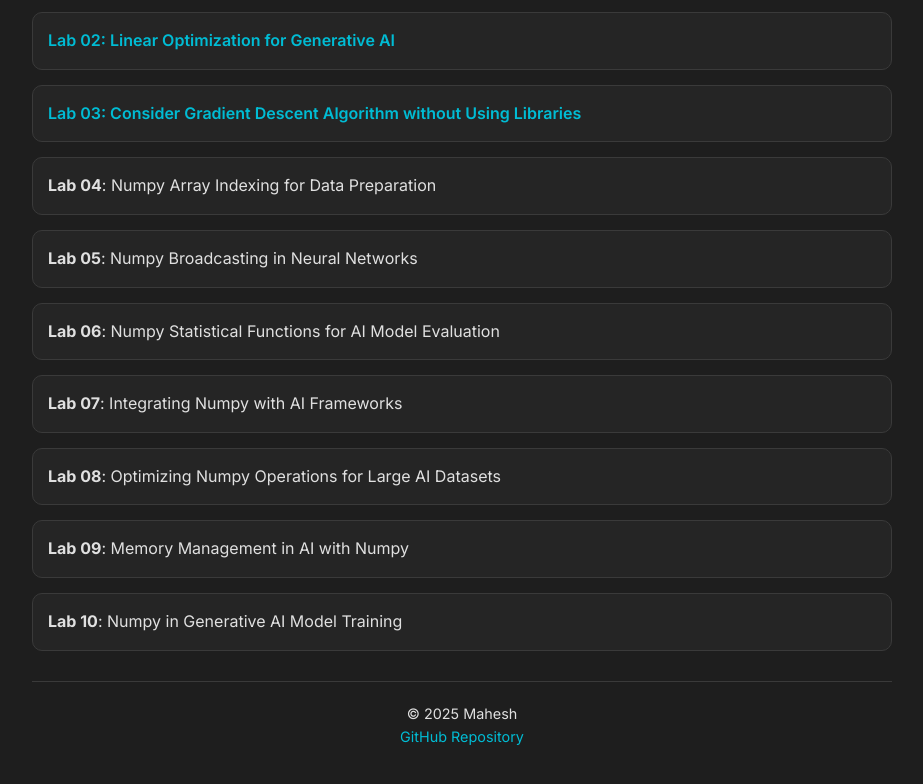
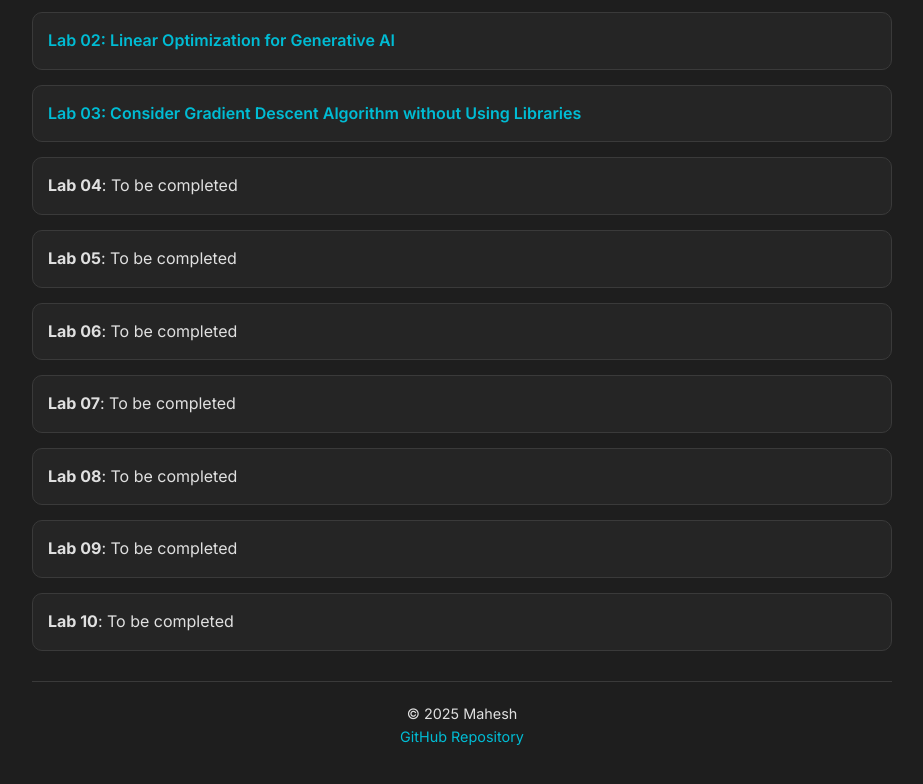
Before and after one commit to Mahesh-ch06/GenAI_2303A52037, a plain HTML site: page index.html in a window 1280 px wide. Shown: the part 1127-1911 px from the top of the page, without its empty margins (178-1101 px from the left). Drawn offline with Linux system fonts and the light colour scheme.

Commit message:
Update index.html

```diff
--- a/index.html
+++ b/index.html
@@ -132,13 +132,13 @@
                 <li class="list-item"><strong><a href="https://github.com/Mahesh-ch06/GenAI_2303A52037/blob/main/2303A52037_GenAI_A1.ipynb">Lab 01: Evaluation Metrics with and without Using Libraries</a></strong></li>
                 <li class="list-item"><strong><a href="https://github.com/Mahesh-ch06/GenAI_2303A52037/blob/main/2303A52037_GenAI_A2.ipynb">Lab 02: Linear Optimization for Generative AI</a></strong></li>
                 <li class="list-item"><strong><a href="https://github.com/Mahesh-ch06/GenAI_2303A52037/blob/main/2303A52037_GenAI_A3.ipynb">Lab 03: Consider Gradient Descent Algorithm without Using Libraries</a></strong></li>
-                <li class="list-item"><strong>Lab 04</strong>: Numpy Array Indexing for Data Preparation</li>
-                <li class="list-item"><strong>Lab 05</strong>: Numpy Broadcasting in Neural Networks</li>
-                <li class="list-item"><strong>Lab 06</strong>: Numpy Statistical Functions for AI Model Evaluation</li>
-                <li class="list-item"><strong>Lab 07</strong>: Integrating Numpy with AI Frameworks</li>
-                <li class="list-item"><strong>Lab 08</strong>: Optimizing Numpy Operations for Large AI Datasets</li>
-                <li class="list-item"><strong>Lab 09</strong>: Memory Management in AI with Numpy</li>
-                <li class="list-item"><strong>Lab 10</strong>: Numpy in Generative AI Model Training</li>
+                <li class="list-item"><strong>Lab 04</strong>: To be completed</li>
+                <li class="list-item"><strong>Lab 05</strong>: To be completed</li>
+                <li class="list-item"><strong>Lab 06</strong>: To be completed</li>
+                <li class="list-item"><strong>Lab 07</strong>: To be completed</li>
+                <li class="list-item"><strong>Lab 08</strong>: To be completed</li>
+                <li class="list-item"><strong>Lab 09</strong>: To be completed</li>
+                <li class="list-item"><strong>Lab 10</strong>: To be completed</li>
             </ul>
         </div>
 
```
